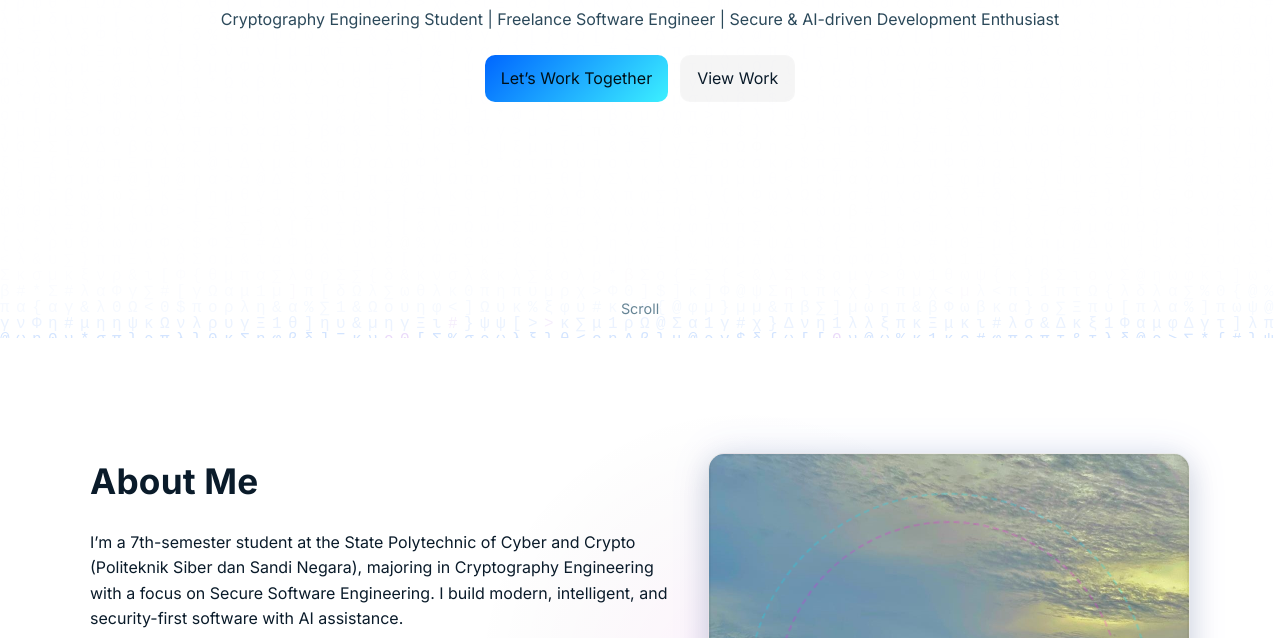
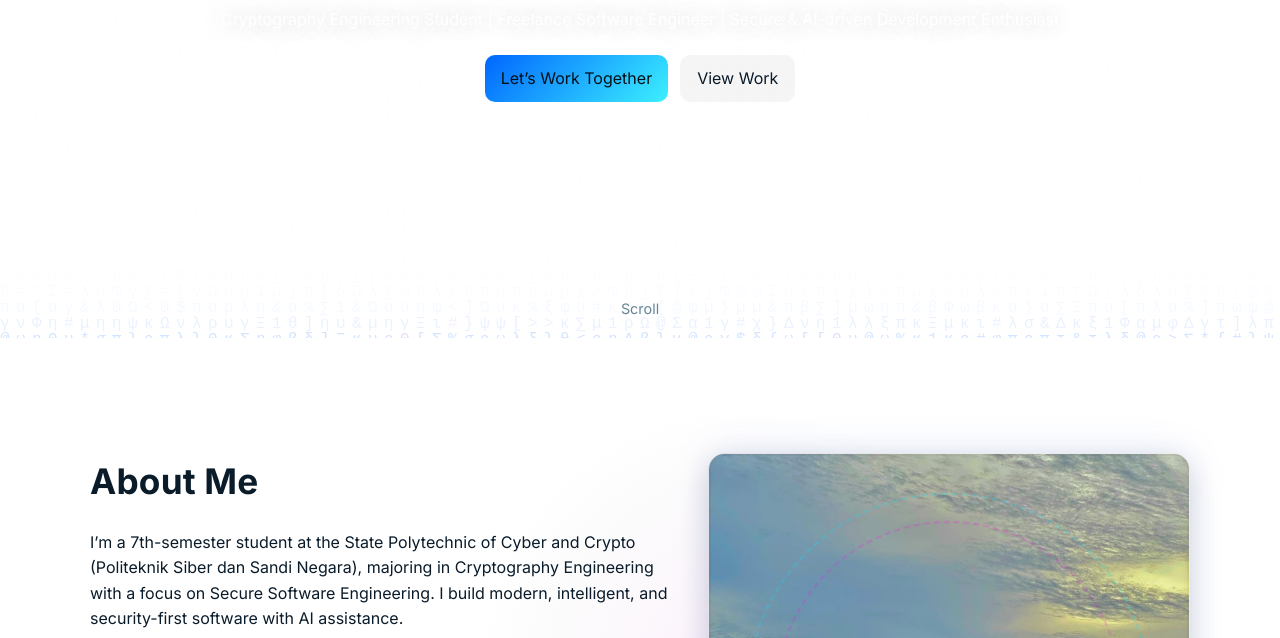
Before and after one commit to fandcomp/portofolio, a plain HTML site: page index.html in a window 1280 px wide. Shown: the part 462-1100 px from the top of the page. Drawn offline with Linux system fonts and the light colour scheme; animation ran at ten frames a second.

Commit message:
style: force hero text white across themes for consistent readability

```diff
--- a/assets/css/style.css
+++ b/assets/css/style.css
@@ -182,6 +182,11 @@ body {
 .hero-cta { display: flex; gap: 12px; justify-content: center; flex-wrap: wrap; }
 .hero-scroll { position: absolute; bottom: 18px; left: 50%; transform: translateX(-50%); color: var(--muted); opacity: 0.7; font-size: 0.9rem; }
 :root.light .hero-scroll { color: #4a6e81; opacity: 0.85; }
+
+/* Always keep hero text white for readability over animated dark canvas */
+.hero-section .hero-title,
+.hero-section .hero-tag,
+.hero-section .eyebrow { color: #ffffff !important; text-shadow: 0 0 28px rgba(0,0,0,0.55), 0 0 42px rgba(0,0,0,0.35); }
 
 /* Cards & Surfaces */
 .card { background: linear-gradient(180deg, rgba(255,255,255,0.05), rgba(255,255,255,0.03)); border: 1px solid rgba(255,255,255,0.12); border-radius: 14px; overflow: hidden; box-shadow: 0 10px 30px rgba(0,0,0,0.25); transition: transform .2s ease, box-shadow .2s ease, border-color .2s ease; }
```
